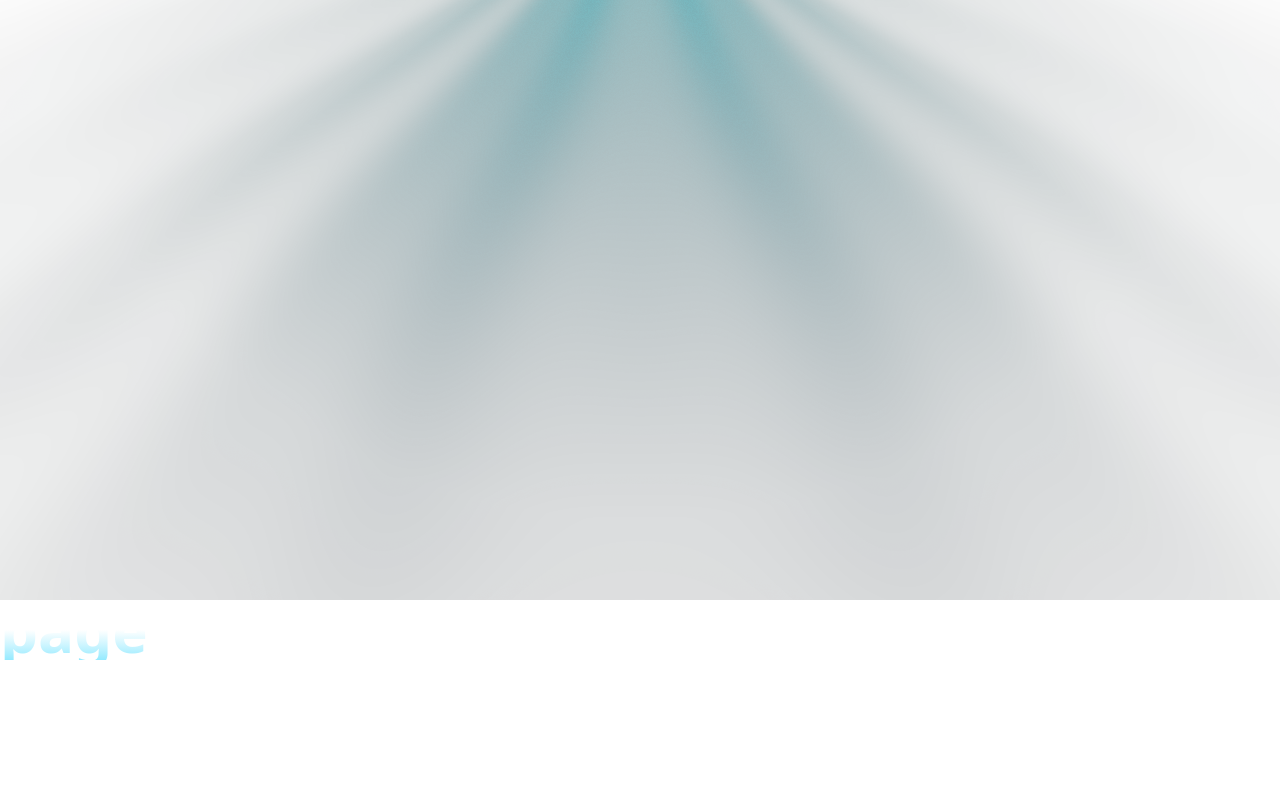
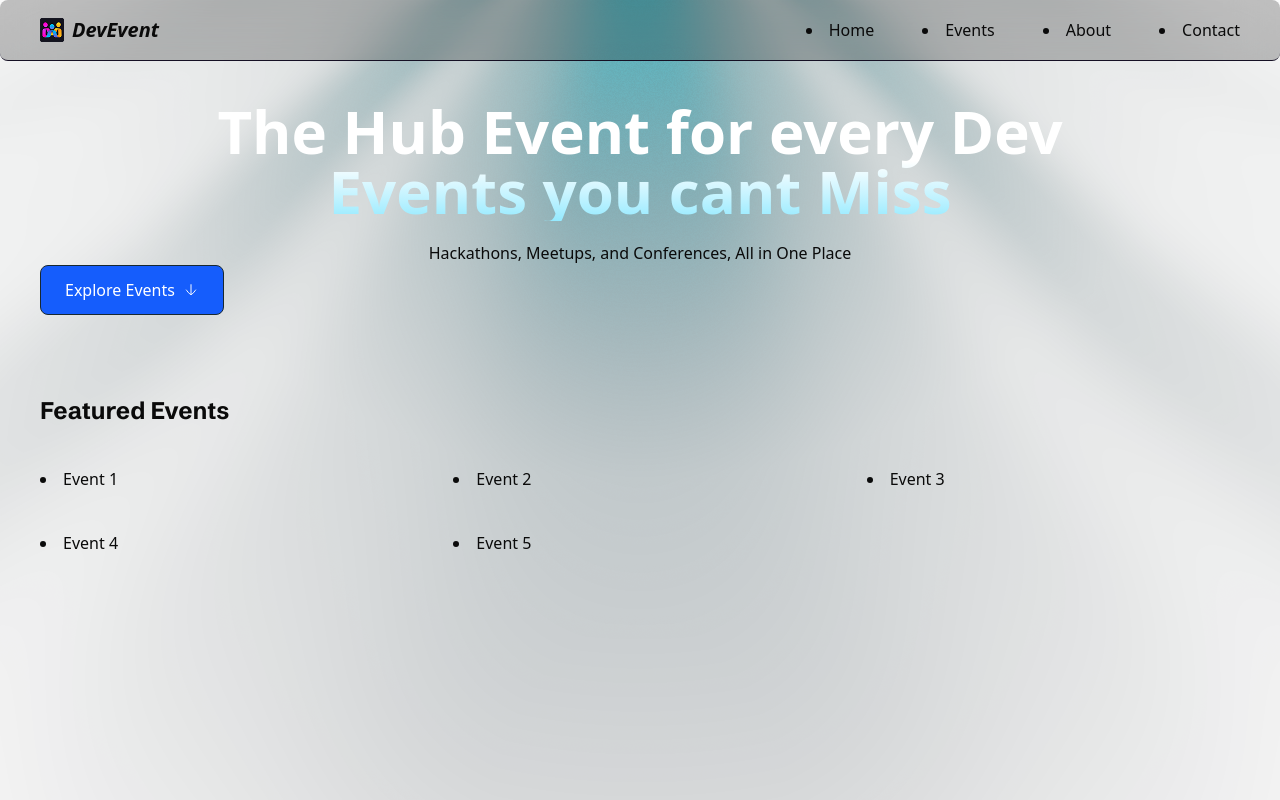
Before and after one commit to Romeo-04/practiceNEXTjs, a Next.js app: page / in a window 1280 px wide. Built offline with nearby package versions, Linux system fonts and the light colour scheme; a web font is replaced by a local one.

Commit message:
pushing recent changes

```diff
--- /dev/null
+++ b/app/components/EventCard.tsx
@@ -0,0 +1,19 @@
+
+import Link from 'next/link';
+import Image from 'next/image';
+
+interface Props {
+    title:string;
+    image:string;
+}
+
+const EventCard = ({title, image} : Props) => {
+  return (
+    <div>
+    <Link href={`/events`} id='event-card'> <Image src={image} alt={title} width={300} height={200}/> </Link>
+    <p className="event-title">{title}</p>
+    </div>
+  )
+}
+
+export default EventCard
--- /dev/null
+++ b/app/components/ExploreBtn.tsx
@@ -0,0 +1,15 @@
+'use client';
+import React from 'react'
+import Image from 'next/image';
+
+const ExploreBtn = () => {
+  return (
+    <button type="button" id="explore-btn" onClick={() => {console.log('Click')}} className="px-6 py-3 bg-blue-600 text-white rounded-md hover:bg-blue-700 transition">
+    <a href="#events" className="flex items-center gap-2"> Explore Events
+      <Image src="/icons/arrow-down.svg" alt="arrow-down" width={16} height={16} />
+    </a>
+    </button>
+  );
+}
+
+export default ExploreBtn
--- /dev/null
+++ b/app/components/NavBar.tsx
@@ -0,0 +1,24 @@
+import Link from 'next/link';
+import Image from 'next/image';
+
+const NavBar = () => {
+  return (
+    <header>
+        <nav className="">
+            <Link href="/" className="logo">
+             <Image src='/icons/logo.png' alt='logo' width={24} height={24}/>
+             <p> DevEvent </p>
+            </Link>
+
+            <ul className="flex space-x-6">
+                <li> <Link href="/"> Home </Link> </li>
+                <li> <Link href="/events"> Events </Link> </li>
+                <li> <Link href="/about"> About </Link> </li>
+                <li> <Link href="/contact"> Contact </Link> </li>
+            </ul>
+        </nav>
+    </header>
+  )
+}
+
+export default NavBar;
--- a/app/layout.tsx
+++ b/app/layout.tsx
@@ -2,6 +2,7 @@ import type { Metadata } from "next";
 import { Schibsted_Grotesk, Martian_Mono} from "next/font/google";
 import "./globals.css";
 import LightRays from '@/components/LightRays';
+import NavBar from "./components/NavBar";
 
 const schibstedGrotesk = Schibsted_Grotesk({
   variable: "--font-schibsted-grotesk",
@@ -24,26 +25,28 @@ export default function RootLayout({
   children: React.ReactNode;
 }>) {
   return (
+
     <html lang="en">
       <body
         className={`${schibstedGrotesk.variable} ${martianMono.variable} min-h-screen antialiased`}
       >
-
-<div style={{ width: '100%', height: '600px', position: 'relative' }}>
+        <NavBar/>
+        <div className="absolute inset-0 top-0 z-[-1] min-h-screen">
         <LightRays
           raysOrigin="top-center"
           raysColor="#00ffff"
-    raysSpeed={1.5}
+          raysSpeed={1.0}
           lightSpread={0.8}
           rayLength={1.2}
           followMouse={true}
-    mouseInfluence={0.1}
+          mouseInfluence={0.05}
           noiseAmount={0.1}
           distortion={0.05}
           className="custom-rays"
         />
         </div>
-        {children}
+        <main> {children} </main>
+
       </body>
     </html>
   );
--- a/app/page.tsx
+++ b/app/page.tsx
@@ -1,8 +1,32 @@
 import React from 'react'
+import ExploreBtn from './components/ExploreBtn'
 
+const events = [
+  { image : '/images/event1.jpg', title: 'Event 1'},
+  { image : '/images/event2.jpg', title: 'Event 2'},
+  { image : '/images/event3.jpg', title: 'Event 3'},
+  { image : '/images/event4.jpg', title: 'Event 4'},
+  { image : '/images/event5.jpg', title: 'Event 5'},
+]
 const page = () => {
   return (
-    <h1>page</h1>
+    <section>
+      <h1 className="text-center"> The Hub Event for every Dev <br/> Events you cant Miss </h1>
+      <p className="text-center mt-5"> Hackathons, Meetups, and Conferences, All in One Place </p>
+      <div className="items-center "> <ExploreBtn/> </div>
+
+
+      <div className="mt-20 space-y-10">
+        <h3> Featured Events </h3>
+
+        <ul className="events">
+          {[1,2,3,4,5].map((event)=> (
+            <li key={event} className="event-card"> Event {event}
+            </li>
+          ))}
+        </ul>
+      </div>
+    </section>
   )
 }
 
```
Lines whose indentation alone changed are shown as unchanged.
